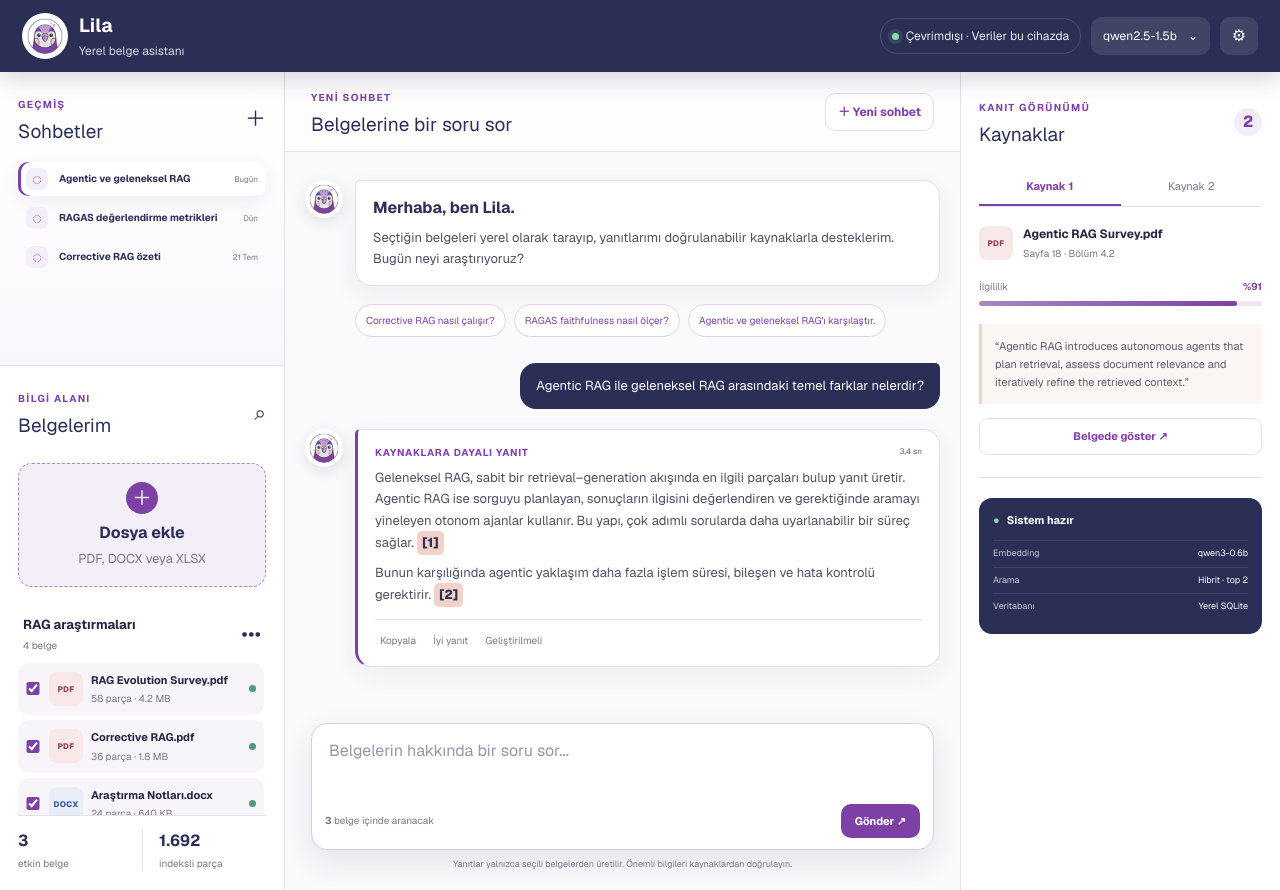
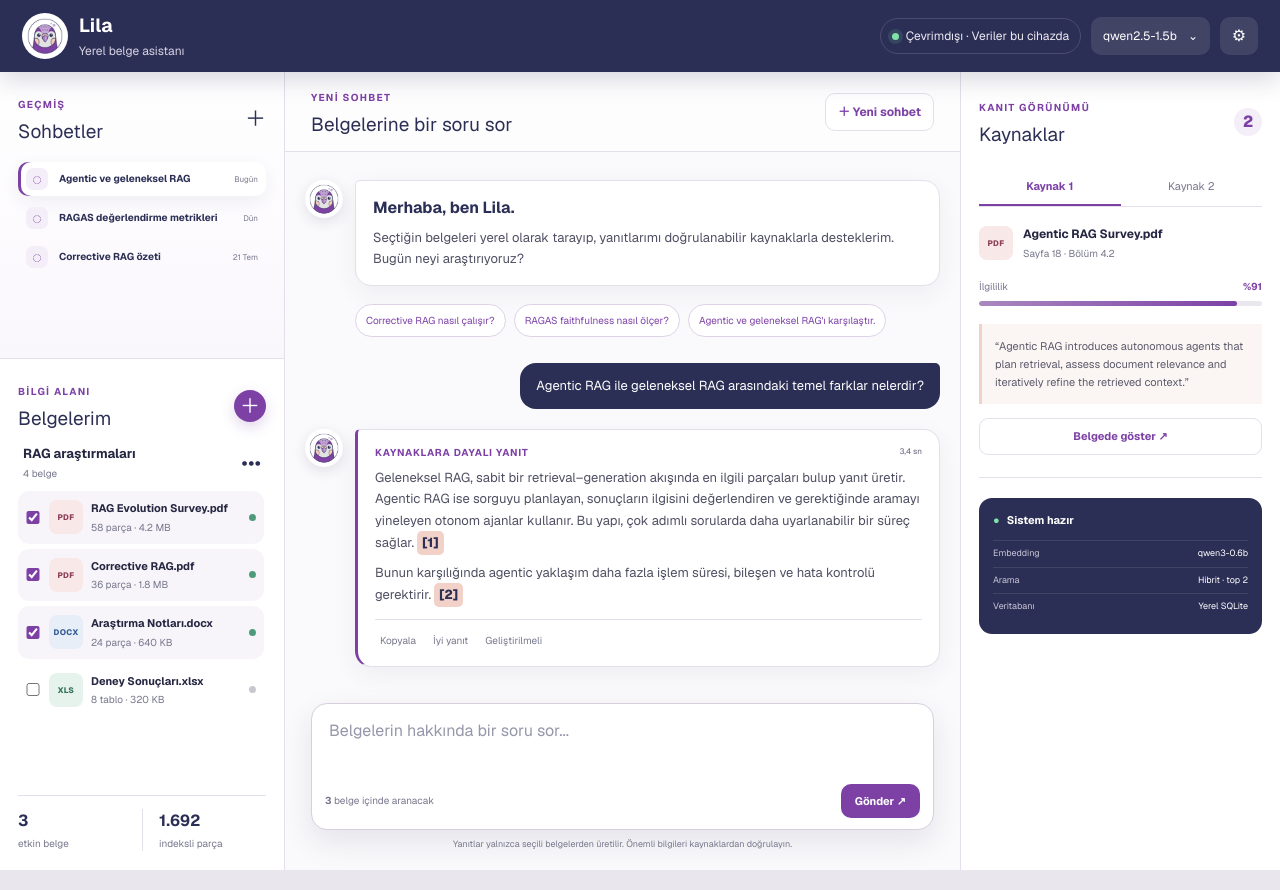
Before and after one commit to kardelentumay/Local-RAG-UI, a Next.js app: page / in a window 1280 px wide. Built offline with nearby package versions, Linux system fonts and the light colour scheme.

Commit message:
refine: move document upload action into sidebar heading

```diff
--- a/app/globals.css
+++ b/app/globals.css
@@ -92,6 +92,13 @@ body {
 .small-icon, .collection-row button, .modal-heading button {
   border: 0; background: transparent; color: var(--navy); font-size: 21px;
 }
+.heading-upload {
+  display: grid; place-items: center; width: 32px; height: 32px; padding: 0;
+  border: 0; border-radius: 50%; background: var(--purple); color: var(--white);
+  font-size: 20px; line-height: 1; box-shadow: 0 5px 14px rgba(125,65,166,.22);
+  transition: transform .2s ease, background .2s ease;
+}
+.heading-upload:hover { transform: translateY(-1px); background: #6d3596; }
 .sidebar-section { min-height: 0; padding: 19px 18px; }
 .chat-history-section { border-bottom: 1px solid var(--line); background: linear-gradient(180deg, #fff 0%, #faf7fc 100%); overflow: hidden; }
 .documents-section { display: flex; flex-direction: column; overflow: hidden; }
--- a/app/page.tsx
+++ b/app/page.tsx
@@ -101,14 +101,8 @@ export default function Home() {
                 <span className="eyebrow">Bilgi alanı</span>
                 <h2>Belgelerim</h2>
               </div>
-              <button className="small-icon" aria-label="Belge ara">⌕</button>
+              <button className="heading-upload" aria-label="Dosya ekle" onClick={simulateUpload}>＋</button>
             </div>
-
-            <button className="upload-zone" onClick={simulateUpload}>
-              <span className="upload-icon">＋</span>
-              <strong>Dosya ekle</strong>
-              <small>PDF, DOCX veya XLSX</small>
-            </button>
 
             <div className="collection-row">
               <span><b>RAG araştırmaları</b><small>{documents.length} belge</small></span>
```
